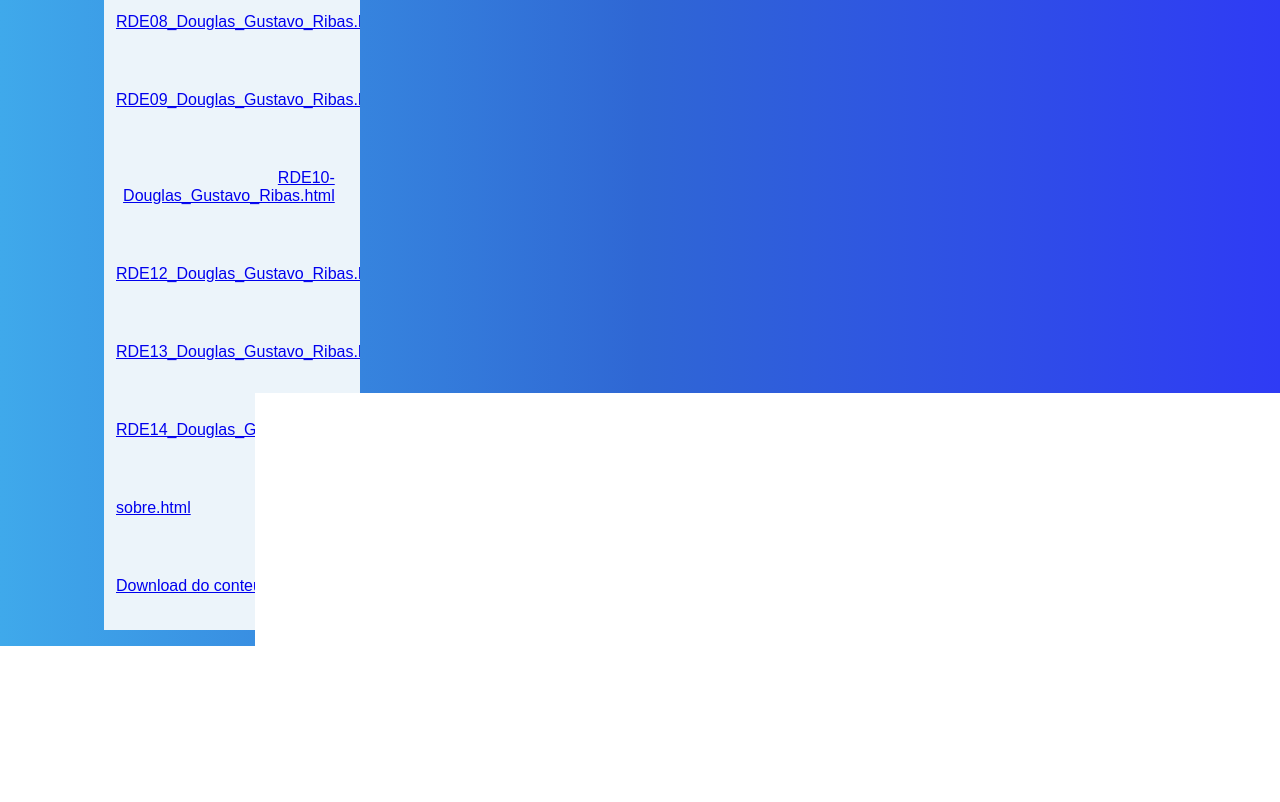
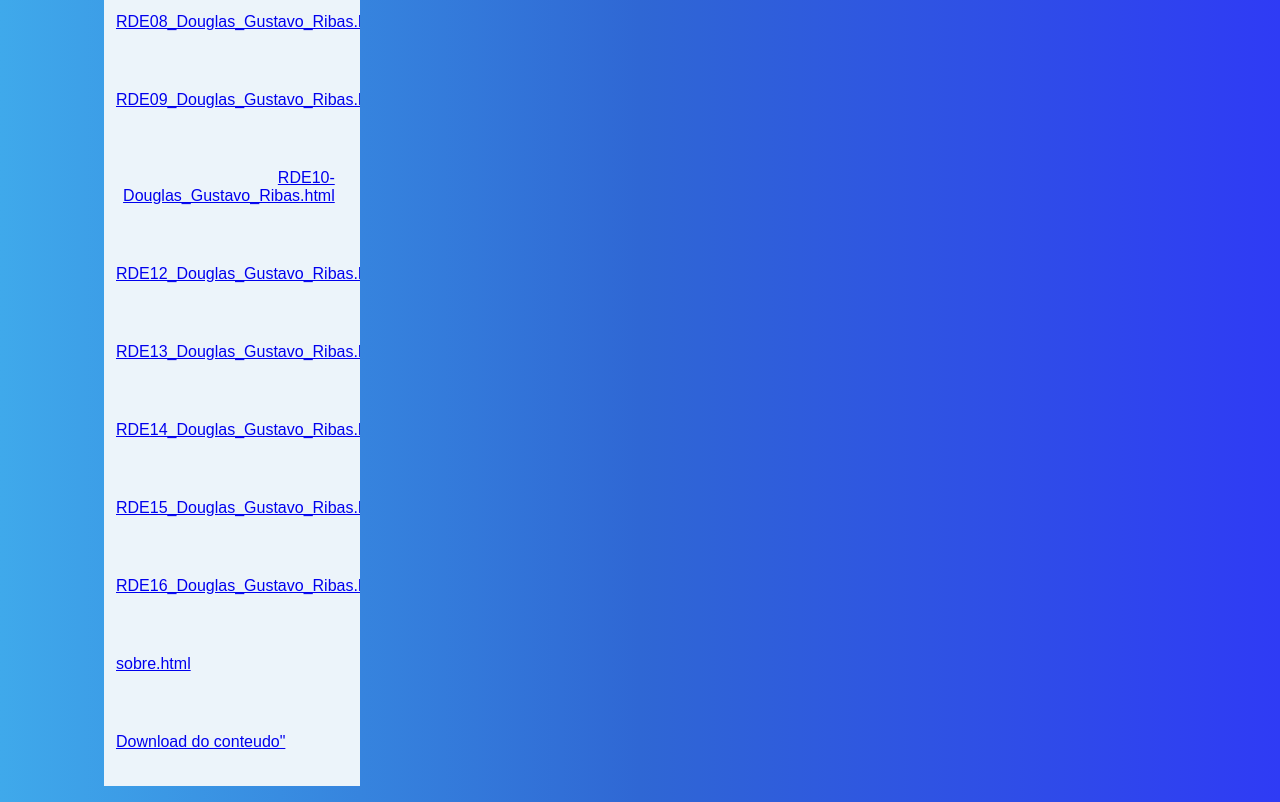
Before and after one commit to DouglasGustavoRibas/RDE05_Douglas_Gustavo_Ribas, a plain HTML site: page index.html in a window 1280 px wide. Shown: the part 878-1680 px from the top of the page. Before the commit the page ends 1524 px from the top, so only its background shows below. Drawn offline with Linux system fonts and the light colour scheme.

Commit message:
RED15/16

```diff
--- a/index.html
+++ b/index.html
@@ -33,6 +33,9 @@
             <li><a href="https://douglasgustavoribas.github.io/RDE12_Douglas_Gustavo_Ribas/" target="_blank" >RDE12_Douglas_Gustavo_Ribas.html</a></li>
             <li><a href="https://douglasgustavoribas.github.io/RDE13-Douglas_Gustavo_Ribas/" target="_blank">RDE13_Douglas_Gustavo_Ribas.html</a></li>
             <li><a href="https://douglasgustavoribas.github.io/RDE14-Douglas_Gustavo_Ribas/" target="_blank">RDE14_Douglas_Gustavo_Ribas.html</a></li>
+            <li><a href="https://douglasgustavoribas.github.io/RDE15_Douglas_Gustavo_Ribas/" target="_blank">RDE15_Douglas_Gustavo_Ribas.html</a></li>
+            <li><a href="https://douglasgustavoribas.github.io/RDE16_Douglas_Gustavo_RIbas/" target="_blank">RDE16_Douglas_Gustavo_Ribas.html</a></li>
+
             <li><a href="sobre.html" target="_blank">sobre.html</a></li>
             <li><a href="arquivos/RDE05 - Copia.zip" download="arquivos/RDE05 - Copia.zipi" type="application/zip">Download do conteudo"</li>
         </div>
```
